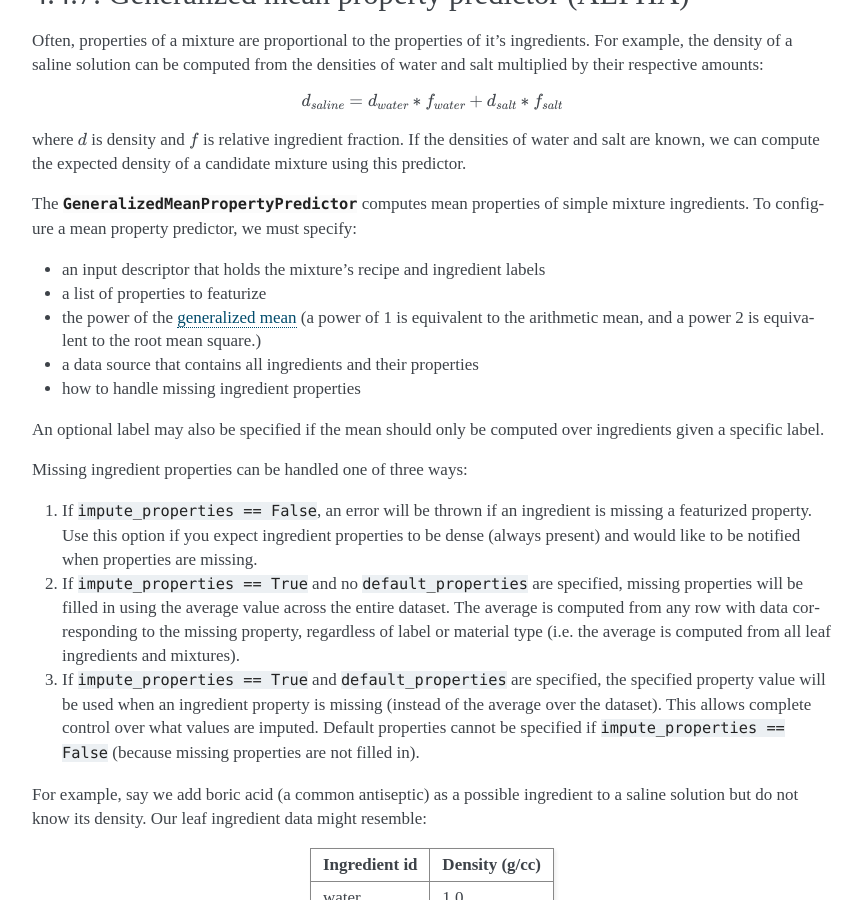
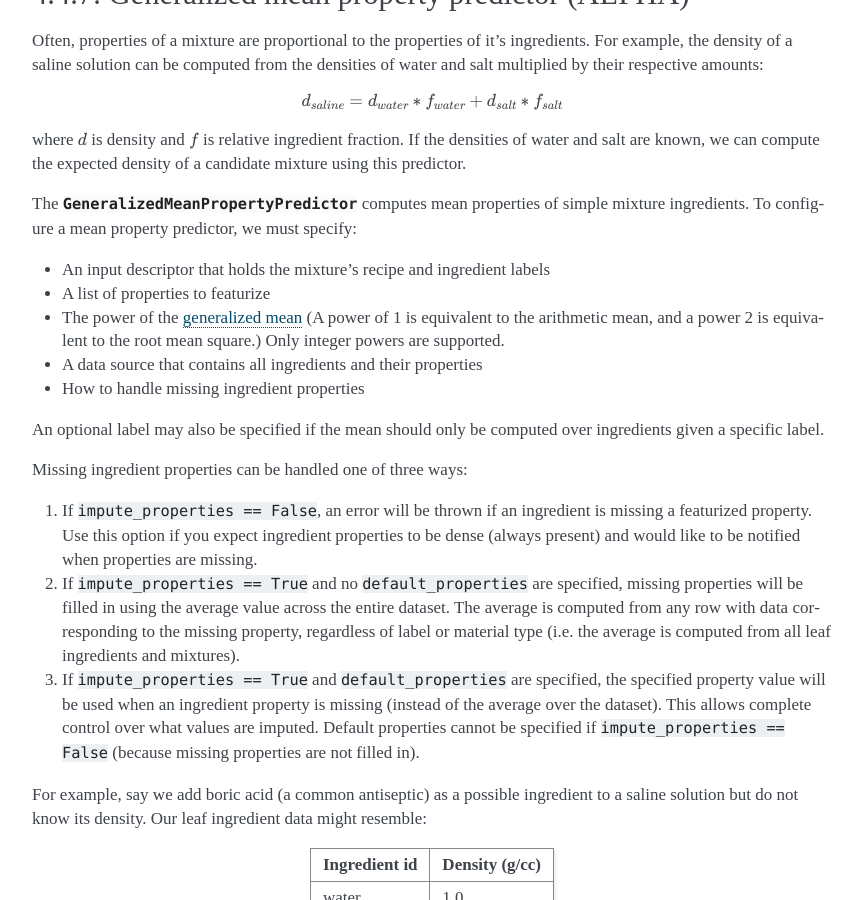
Before and after one commit to CitrineInformatics/citrine-python, a Sphinx documentation site: the page built from docs/source/workflows/predictors.rst, in a window 1280 px wide and 900 px high, scrolled down 7451 px. Shown: the whole window, without its empty margins (348-1210 px from the left). Built offline with Sphinx 7.4.7, drawn with Linux system fonts in a browser that asks for light colours; the version number could not be read and is left out.

Commit message:
Documented that generalized power must be an integer. Changed serialization type from float to int.

```diff
--- a/docs/source/workflows/predictors.rst
+++ b/docs/source/workflows/predictors.rst
@@ -386,12 +386,13 @@ If the densities of water and salt are known, we can compute the expected densit
 The :class:`~citrine.informatics.predictors.generalized_mean_property_predictor.GeneralizedMeanPropertyPredictor` computes mean properties of simple mixture ingredients.
 To configure a mean property predictor, we must specify:
 
-- an input descriptor that holds the mixture's recipe and ingredient labels
-- a list of properties to featurize
-- the power of the `generalized mean <https://en.wikipedia.org/wiki/Generalized_mean>`_
-  (a power of 1 is equivalent to the arithmetic mean, and a power 2 is equivalent to the root mean square.)
-- a data source that contains all ingredients and their properties
-- how to handle missing ingredient properties
+- An input descriptor that holds the mixture's recipe and ingredient labels
+- A list of properties to featurize
+- The power of the `generalized mean <https://en.wikipedia.org/wiki/Generalized_mean>`_
+  (A power of 1 is equivalent to the arithmetic mean, and a power 2 is equivalent to the root mean square.)
+  Only integer powers are supported.
+- A data source that contains all ingredients and their properties
+- How to handle missing ingredient properties
 
 An optional label may also be specified if the mean should only be computed over ingredients given a specific label.
 
```
Also changed, not shown: other parts of docs/source/workflows/predictors.rst (+1 -1 lines), 1 other file.
